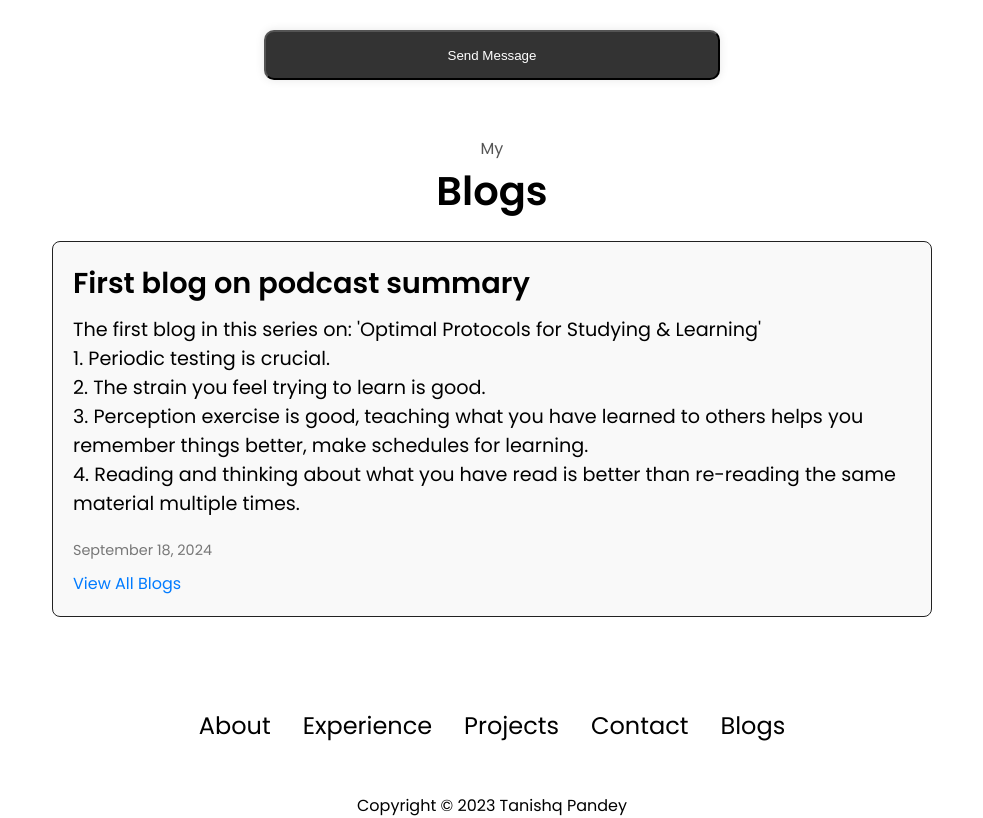
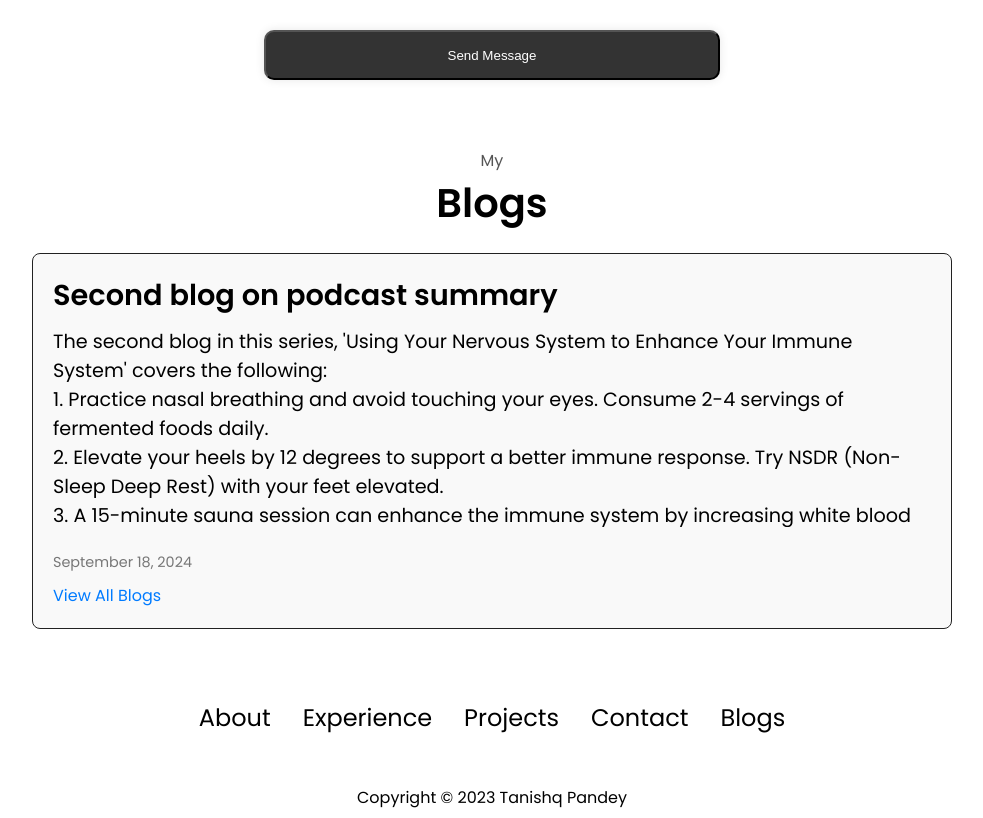
Before and after one commit to tanishqpandey26/digital-resume, a React (Create React App) app: page / in a window 1280 px wide. Shown: the part 3687-4505 px from the top of the page, without its empty margins (148-1131 px from the left). Built offline with nearby package versions, Linux system fonts and the light colour scheme.

Commit message:
new blog added

```diff
--- a/src/components/Blog.js
+++ b/src/components/Blog.js
@@ -6,19 +6,17 @@ function Blog() {
 
   const latestBlog = {
 
-    title: 'First blog on podcast summary',
+    title: 'Second blog on podcast summary',
     content: `
-    The first blog in this series on: 'Optimal Protocols for Studying & Learning'<br/>
-    1. Periodic testing is crucial.<br/>
-    2. The strain you feel trying to learn is good.<br/>
-    3. Perception exercise is good, teaching what you have learned to others helps you remember things better, make schedules for learning.<br/>
-    4. Reading and thinking about what you have read is better than re-reading the same material multiple times.<br/>
-    5. Testing is the greatest learning tool, frequency of testing increases learning efficiency.<br/>
-    6. The best time to self-test is just after being exposed to the new material, followed by a test after a period.<br/>
-    7. Self-test should be open-ended and not MCQs.<br/>
-    8. Any kind of story with emotional emphasis is more likely to be readily committed to memory, reason - neuromodulators.<br/>
-    9. Cold exposure, caffeine, and good sleep also contribute to effective learning.<br/>
-    10. Interleaving information also helps.
+    The second blog in this series, 'Using Your Nervous System to Enhance Your Immune System' covers the following: <br/>
+      1. Practice nasal breathing and avoid touching your eyes. Consume 2-4 servings of fermented foods daily. <br/>
+      2. Elevate your heels by 12 degrees to support a better immune response. Try NSDR (Non-Sleep Deep Rest) with your feet elevated. <br/>
+      3. A 15-minute sauna session can enhance the immune system by increasing white blood cells. Aim for humidity levels of ±15%, with a cool-off period of 5 to 10 minutes before returning to the sauna. <br/>
+      4. Eating foods rich in serotonin can help combat infections. <br/>
+       5. Perform a breathing exercise: 25-30 inhales and exhales, followed by an exhale and hold period. Complete 3 sets of this exercise. <br/>
+       6. Maintaining a healthy mindset can aid in preventing and fighting sickness. Higher dopamine levels may also be beneficial. <br/>
+        7. Spirulina (2g) can help alleviate rhinitis. <br/>
+         8. Acupuncture may also be helpful but is highly individualized.
   `,
     date: 'September 18, 2024',
 
@@ -44,6 +42,7 @@ function Blog() {
           <span className="blog-date">{latestBlog.date}</span>
 
           <div className="view-more-container">
+
             <Link to="/blogs" className="view-more-link">
               View All Blogs
             </Link>
--- a/src/components/BlogStyles.css
+++ b/src/components/BlogStyles.css
@@ -3,8 +3,8 @@
     justify-content: center;
     flex-direction: column;
     height: auto;
-    padding: 20px;
-  }
+    padding-top: auto ;
+    }
 
   .blog-container {
     margin: 0 auto;
@@ -80,13 +80,13 @@
 
     .blog-content {
       font-size: 1.1rem;
-      max-height: 150px;
+      max-height: 250px;
     }
   }
 
   @media (max-width: 600px) {
     .blog-container {
-      padding: 10px;
+      padding: 1px;
     }
 
     .b-title {
--- a/src/components/BlogsStyles.css
+++ b/src/components/BlogsStyles.css
@@ -4,13 +4,12 @@
     justify-content: center;
     flex-direction: column;
     height: auto;
-
+    margin-bottom: 20px;
 }
 
   .blogs-title {
     text-align: center;
     font-size: 2.5rem;
-    margin-bottom: 20px;
   }
 
   .blogs-list {
@@ -39,6 +38,7 @@
   .blogs-title {
     font-size: 1.8rem;
     margin-bottom: 10px;
+    align-self: flex-start;
   }
 
   .blogs-content {
--- a/src/components/blogItems.js
+++ b/src/components/blogItems.js
@@ -1,4 +1,10 @@
 export const blogItems = [
+
+  {
+    title: "Second blog on podcast summary",
+    content: `The second blog in this series, 'Using Your Nervous System to Enhance Your Immune System' covers the following: <br/>  1. Practice nasal breathing and avoid touching your eyes. Consume 2-4 servings of fermented foods daily. <br/> 2. Elevate your heels by 12 degrees to support a better immune response. Try NSDR (Non-Sleep Deep Rest) with your feet elevated. <br/> 3. A 15-minute sauna session can enhance the immune system by increasing white blood cells. Aim for humidity levels of ±15%, with a cool-off period of 5 to 10 minutes before returning to the sauna. <br/> 4. Eating foods rich in serotonin can help combat infections. <br/> 5. Perform a breathing exercise: 25-30 inhales and exhales, followed by an exhale and hold period. Complete 3 sets of this exercise. <br/> 6. Maintaining a healthy mindset can aid in preventing and fighting sickness. Higher dopamine levels may also be beneficial. <br/> 7. Spirulina (2g) can help alleviate rhinitis. <br/> 8. Acupuncture may also be helpful but is highly individualized. `,
+    date: "September 27, 2024",
+  },
 
   {
     title: "First blog on podcast summary",
```
